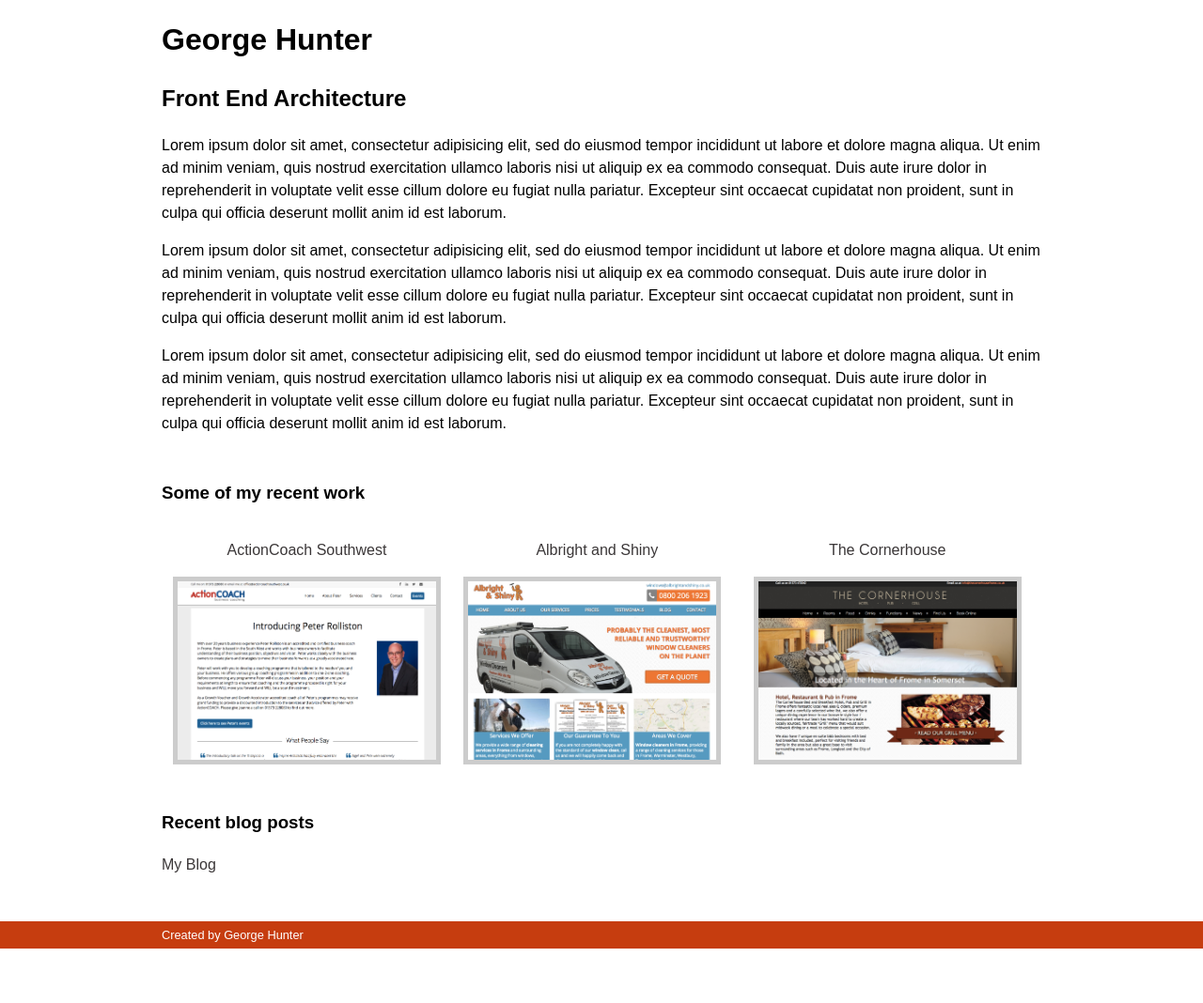
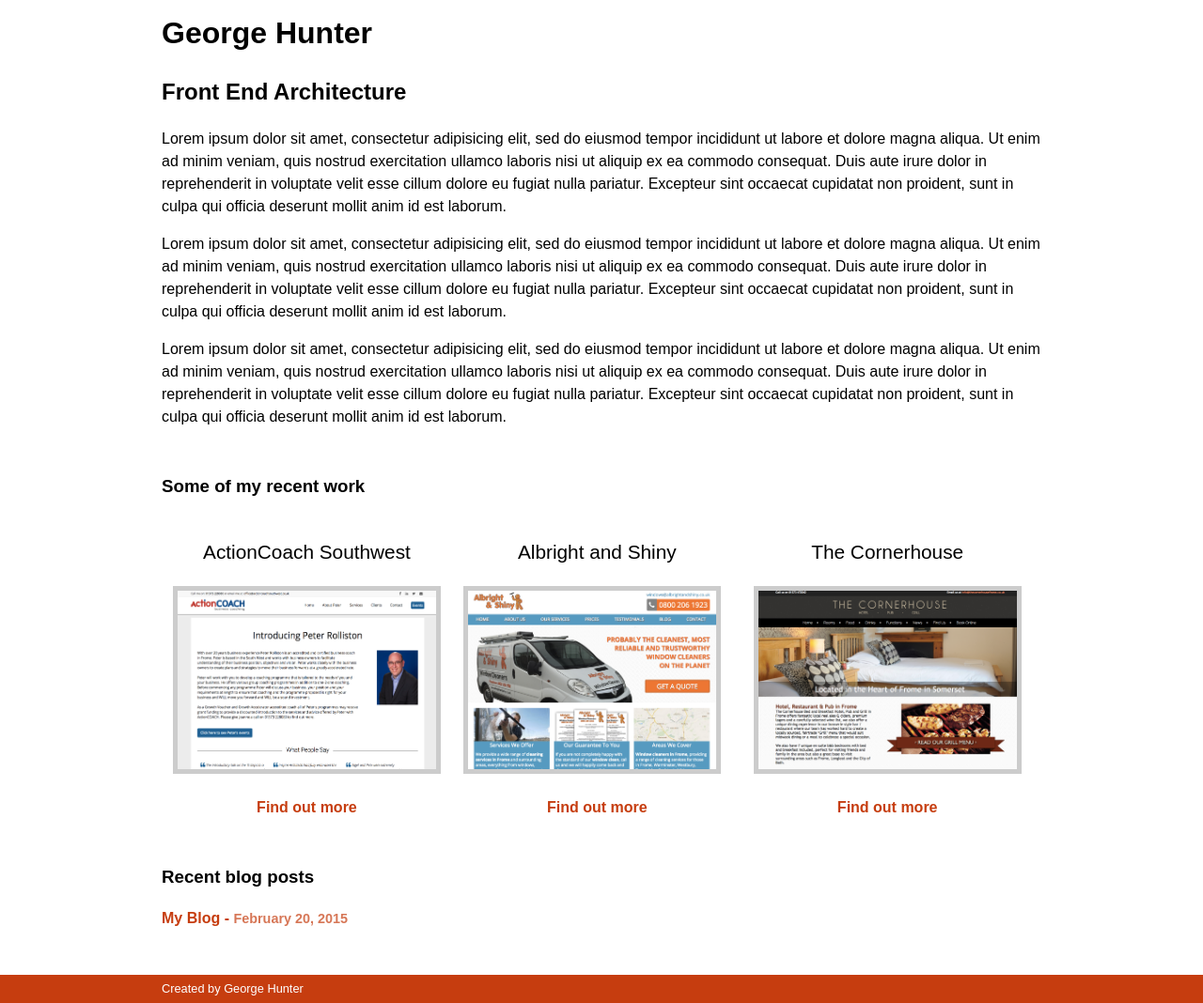
Before and after one commit to GeorgeHunter/GeorgeHunter.github.io, a Jekyll site: the page built from index.html, in a window 1280 px wide, cut to the strip 437-1505 px from the top of the page. Shown: the whole strip at 94% size. Built offline with Jekyll 4.4.1, drawn with Linux system fonts in a browser that asks for light colours; before the commit the page ends 1447 px from its top, so only the background shows below that.

Commit message:
Added <a> color and posts limit on hp

```diff
--- a/css/main.scss
+++ b/css/main.scss
@@ -40,9 +40,15 @@
 	color: $grey;
 }
 
+.page-content a {
+	color: $orange;
+	font-weight: bold;
+}
+
 img {
 	max-width: 100%;
 	height: auto;
+	margin-bottom: $vertical;
 }
 
 // -----------------
@@ -71,6 +77,7 @@
 
 .center {
 	text-align: center;
+	display: block;
 }
 
 .site-title {
@@ -81,6 +88,8 @@
 
 .site-nav {
 	text-align: right;
+	line-height: 48px;
+	margin: 0;
 	// padding-top: 18px;
 }
 
@@ -96,6 +105,7 @@
 .nav__item {
 	display: inline-block;
 	margin-left: 30px;
+	font-size: 1.2em;
 }
 
 .banner {
@@ -119,6 +129,10 @@
 	}
 }
 
+.portfolio__title {
+	font-size: 1.3em;
+}
+
 .section {
 	margin-bottom: $vertical*2;
 }
@@ -131,6 +145,7 @@
 
 }
 
-// h3 {
-// 	color: $orange;
-// }
+.sub {
+	opacity: 0.7;
+	font-size: .9em;
+}
--- a/index.html
+++ b/index.html
@@ -38,18 +38,18 @@
 
 {% for item in site.data.items %}
 <div class="portfolio thirds section">
+     <p class="center portfolio__title">{{ item.name }}</p>
     <a href="{{ item.url }}">
-      <p class="center">{{ item.name }}</p>
-    <img src="{{ site.url }}/{{ item.image }}">
+    	<img src="{{ site.url }}/{{ item.image }}">
     </a>
-
+    <a class="center">Find out more</a>
 </div>
 {% endfor %}
 
 <section class="section">
 	<h3>Recent blog posts</h3>
 
-	{% for post in site.posts%}
-		<a href="{{ post.url }}">{{ post.title }}</a>
+	{% for post in site.posts limit:5 %}
+		<a href="{{ post.url }}">{{ post.title }} - <span class="sub">{{ post.date | date: '%B %d, %Y' }}</span></a>
 	{% endfor %}
 </section>
```
Also changed, not shown: _includes/header.html (+0 -7 lines), _data/items.yml (line endings or trailing spaces), 7 other files.
